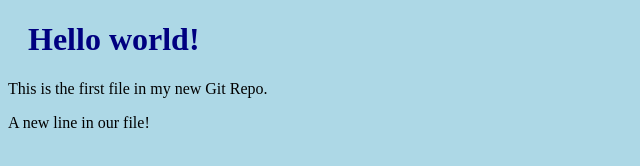
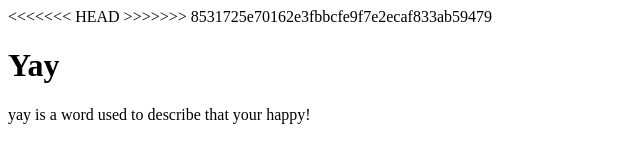
Before and after one commit to Maheshwaran-11/mahi11, a plain HTML site: page index.html in a window 1280 px wide. Shown: the whole page, without its empty margins (0-640 px from the left). Drawn offline with Linux system fonts and the light colour scheme.

Commit message:
Updated index.html

```diff
--- a/index.html
+++ b/index.html
@@ -1,14 +1,17 @@
 <!DOCTYPE html>
 <html>
 <head>
+<<<<<<< HEAD
+<style>
+body {background="purple";}
+</style>
+<title>Page Title<title>
+=======
 <title>Hello World!</title>
-<link rel="stylesheet" href="bluestyle.css">
+>>>>>>> 8531725e70162e3fbbcfe9f7e2ecaf833ab59479
 </head>
 <body>
-
-<h1>Hello world!</h1>
-<p>This is the first file in my new Git Repo.</p>
-<p>A new line in our file!</p>
-
+<h1>Yay</h1>
+<p>yay is a word used to describe that your happy!</p>
 </body>
 </html>
```
